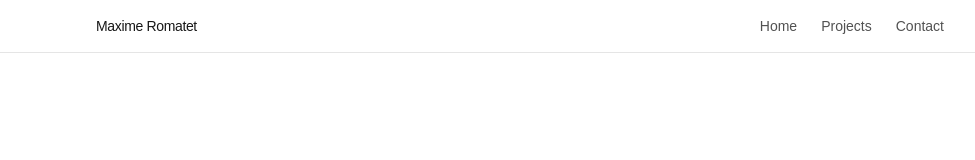
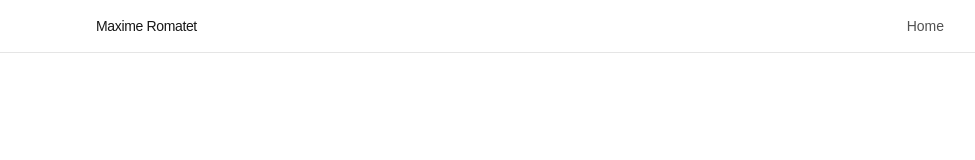
Before and after one commit to maximeromatet/maxime-site, a Next.js app: page / in a window 1280 px wide. Shown: the top 160 px of the page, without its empty margins (120-1095 px from the left). Built offline with nearby package versions, Linux system fonts and the light colour scheme.

Commit message:
simplify navigation

```diff
--- a/app/layout.tsx
+++ b/app/layout.tsx
@@ -22,16 +22,10 @@ export default function RootLayout({
             </Link>
 
             <nav className="flex items-center gap-6 text-sm text-neutral-600">
-              <Link href="/" className="hover:text-black transition">
-                Home
-              </Link>
-              <Link href="/projects" className="hover:text-black transition">
-                Projects
-              </Link>
-              <Link href="/contact" className="hover:text-black transition">
-                Contact
-              </Link>
-            </nav>
+  <Link href="/" className="hover:text-black transition">
+    Home
+  </Link>
+</nav>
           </div>
         </header>
 
```
